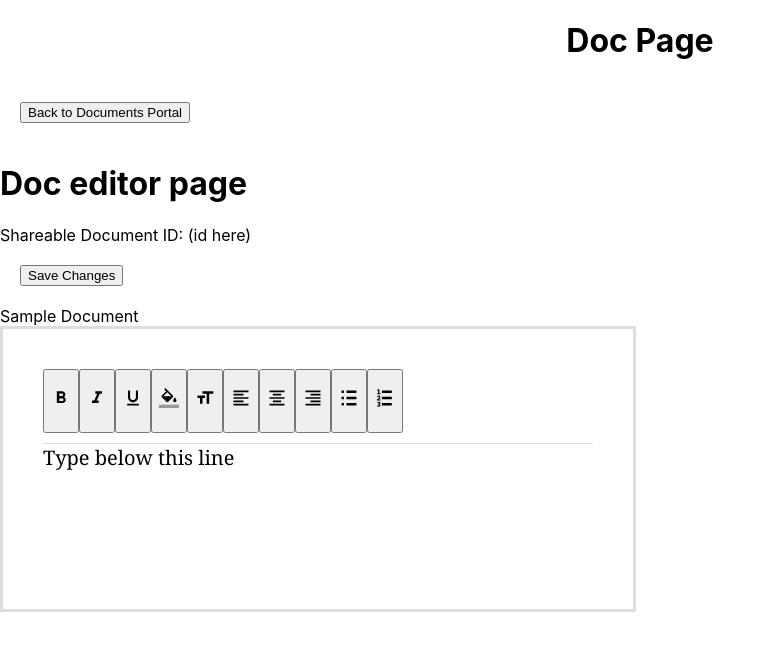
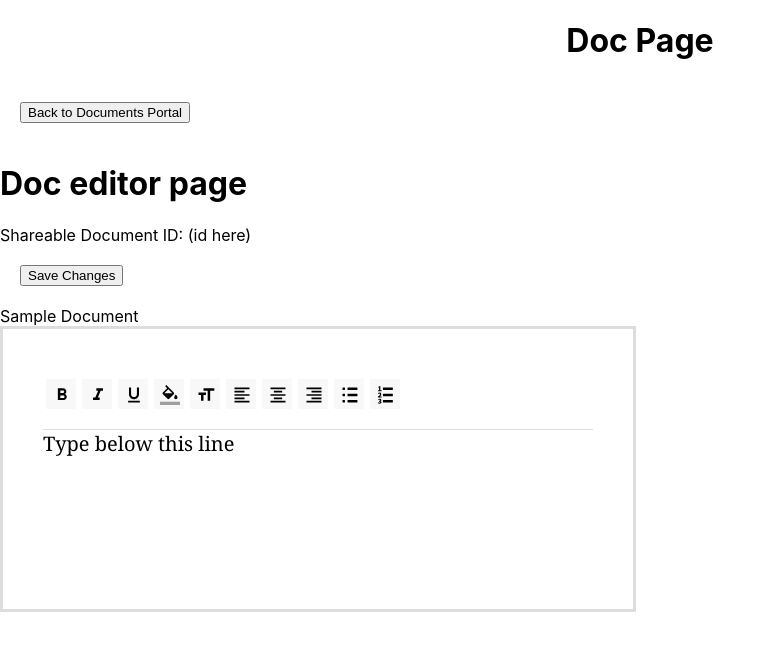
Before and after one commit to Georgiyukr/Docs, a React (Create React App) app in the folder client/: page /editorPage/1 in a window 1280 px wide. Shown: the top 650 px of the page, without its empty margins (0-776 px from the left). Built offline with nearby package versions, Linux system fonts and the light colour scheme.

Commit message:
made user and doc models

```diff
--- a/client/src/App.css
+++ b/client/src/App.css
@@ -29,6 +29,21 @@
   margin-bottom: 20px;
 }
 
+.tb-btn {
+  width: 30px;
+  height: 30px;
+  border: none;
+  background-color: #f8f8f8;
+  margin: 10px 3px;
+  text-align: center;
+}
+.tb-btn:hover {
+  background-color: #dee2e9;
+}
+.icon {
+  margin: 5px 0px;
+}
+
 @keyframes App-logo-spin {
   from {
     transform: rotate(0deg);
```
Also changed, not shown: client/src/components/EditBox.js (+0 -14 lines), 2 other files (tests, documents, lock files or other folders).
